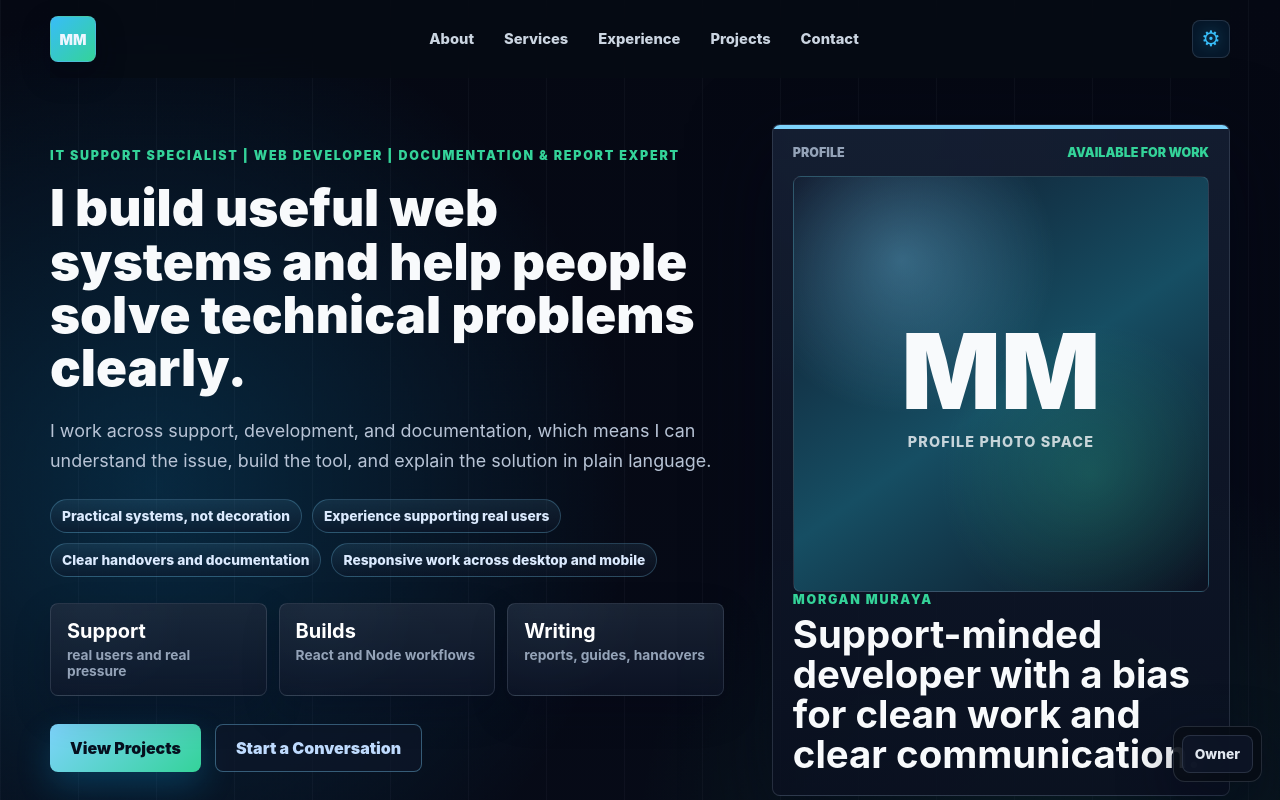
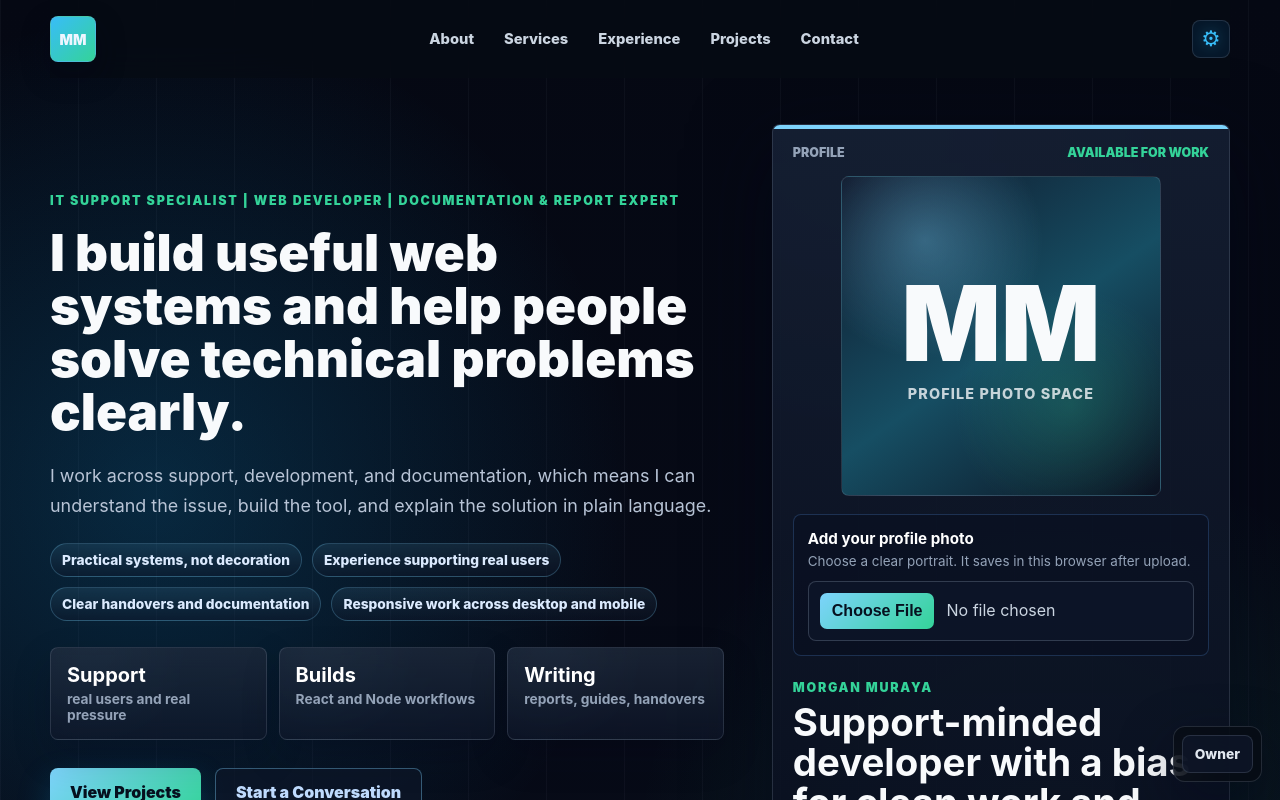
Before and after one commit to Morgan125-net/Portfolio, a React app: page / in a window 1280 px wide. Shown: the top 800 px of the page. Built offline with nearby package versions, Linux system fonts and the light colour scheme; the HTML template or start-up script is replaced by a standard one.

Commit message:
Improve profile photo upload controls

```diff
--- a/src/App.css
+++ b/src/App.css
@@ -435,8 +435,10 @@
 }
 
 .portrait-frame {
-  width: 100%;
+  width: min(100%, 320px);
+  max-width: 320px;
   aspect-ratio: 1;
+  margin: 0 auto 18px;
   overflow: hidden;
   border: 1px solid rgba(148, 163, 184, 0.2);
   border-radius: 8px;
--- a/src/App.jsx
+++ b/src/App.jsx
@@ -65,11 +65,22 @@ function App() {
     const file = event.target.files[0];
     setProfileMessage("");
 
+    if (!file) {
+      setProfileMessage("Please choose an image file to upload.");
+      return;
+    }
+
     try {
       const image = await compressImage(file);
-      setProfilePhoto(image);
-      localStorage.setItem(STORAGE_KEYS.profilePhoto, image);
-      setProfileMessage("Profile photo saved.");
+      try {
+        localStorage.setItem(STORAGE_KEYS.profilePhoto, image);
+        setProfilePhoto(image);
+        setProfileMessage("Profile photo saved.");
+      } catch {
+        setProfileMessage(
+          "Unable to save your photo. Try a smaller image or check browser storage settings.",
+        );
+      }
       event.target.value = "";
     } catch (error) {
       setProfileMessage(error.message || "That photo could not be saved.");
@@ -208,7 +219,6 @@ function App() {
 
       <Hero
         credibilityPoints={credibilityPoints}
-        isAdmin={isAdmin}
         onClearProfilePhoto={handleClearProfilePhoto}
         onProfileUpload={handleProfileUpload}
         profileMessage={profileMessage}
--- a/src/components/Hero.jsx
+++ b/src/components/Hero.jsx
@@ -1,6 +1,5 @@
 function Hero({
   credibilityPoints,
-  isAdmin,
   onClearProfilePhoto,
   onProfileUpload,
   profileMessage,
@@ -66,7 +65,6 @@ function Hero({
           )}
         </div>
 
-        {isAdmin && (
         <div className="profile-photo-manager">
           <div>
             <strong>{profilePhoto ? "Profile photo added" : "Add your profile photo"}</strong>
@@ -85,7 +83,6 @@ function Hero({
           )}
           {profileMessage && <p className="profile-message">{profileMessage}</p>}
         </div>
-        )}
 
         <div>
           <p className="panel-label">Morgan Muraya</p>
```
Lines whose indentation alone changed are shown as unchanged.
